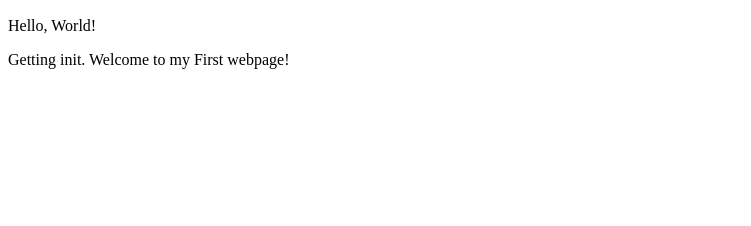
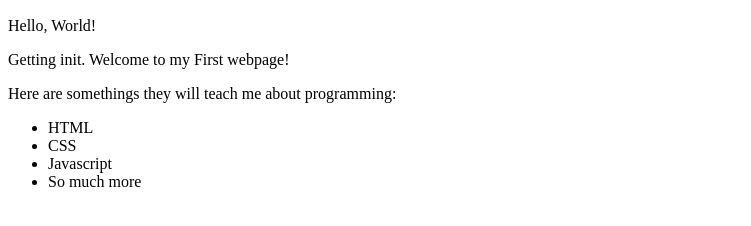
Before and after one commit to ernest254/my-first-webpage, a plain HTML site: page my-first-webpage.html in a window 1280 px wide. Shown: the part 110-336 px from the top of the page, without its empty margins (0-751 px from the left). Drawn offline with Linux system fonts and the light colour scheme.

Commit message:
add list elements

```diff
--- a/my-first-webpage.html
+++ b/my-first-webpage.html
@@ -9,5 +9,13 @@
 
     <p>Hello, World!</p>
     <p>Getting init. Welcome to my First webpage!</p>
+
+    <p>Here are somethings they will teach me about programming:</p>
+    <ul>
+      <li>HTML</li>
+      <li>CSS</li>
+      <li>Javascript</li>
+      <li>So much more</li>
+    </ul>
   </body>
 </html>
```
